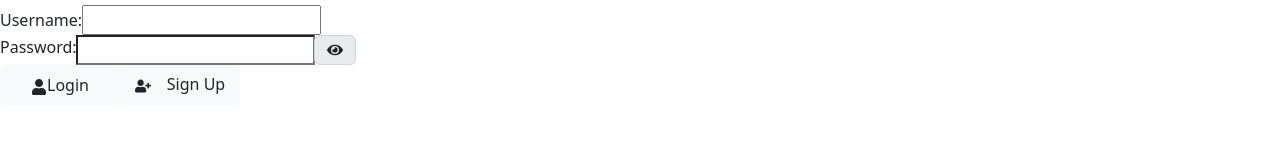
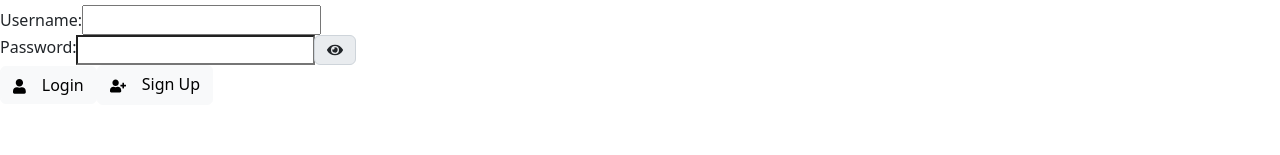
Before and after one commit to kawaMANMI/wm4_3_Final_Project, a React (Create React App) app in the folder client/: page / in a window 1280 px wide. Shown: the part 171-326 px from the top of the page. Built offline with nearby package versions, Linux system fonts and the light colour scheme.

Commit message:
add new learning objectives

```diff
--- a/client/src/pages/Home.css
+++ b/client/src/pages/Home.css
@@ -20,20 +20,7 @@ h2 {
 	font-weight: bold;
 	margin: 1em;
 }
-
-.btn {
-	width: 120px;
-	height: 40px;
-	background-color: #f8f9fa;
-	color: #212529;
-	border: none;
-}
-
-.btn:hover {
-	background-color: #dc3545;
-	color: #fff;
-}
-*/ .login-icon {
+.login-icon {
 	margin-right: 0.5rem;
 	padding-right: 0.5rem;
 	font-size: 1.3rem;
```
